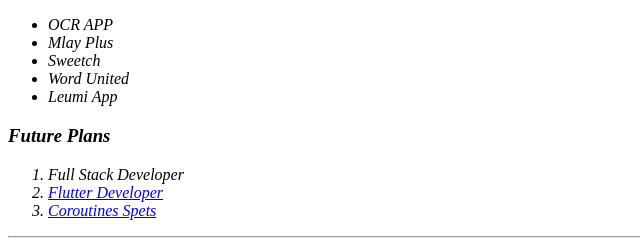
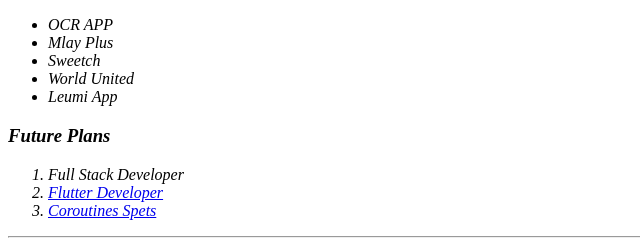
Before and after one commit to FloraAndroid/TestHtml, a plain HTML site: page index.html in a window 1280 px wide. Shown: the part 514-754 px from the top of the page, 0-640 px from the left. Drawn offline with Linux system fonts and the light colour scheme.

Commit message:
Update index.html

```diff
--- a/index.html
+++ b/index.html
@@ -20,7 +20,7 @@
     <li>OCR APP</li>
     <li>Mlay Plus</li>
     <li>Sweetch</li>
-    <li>Word United</li>
+    <li>World United</li>
     <li>Leumi App</li>
   </ul>
   <h3>Future Plans</h3>
```
